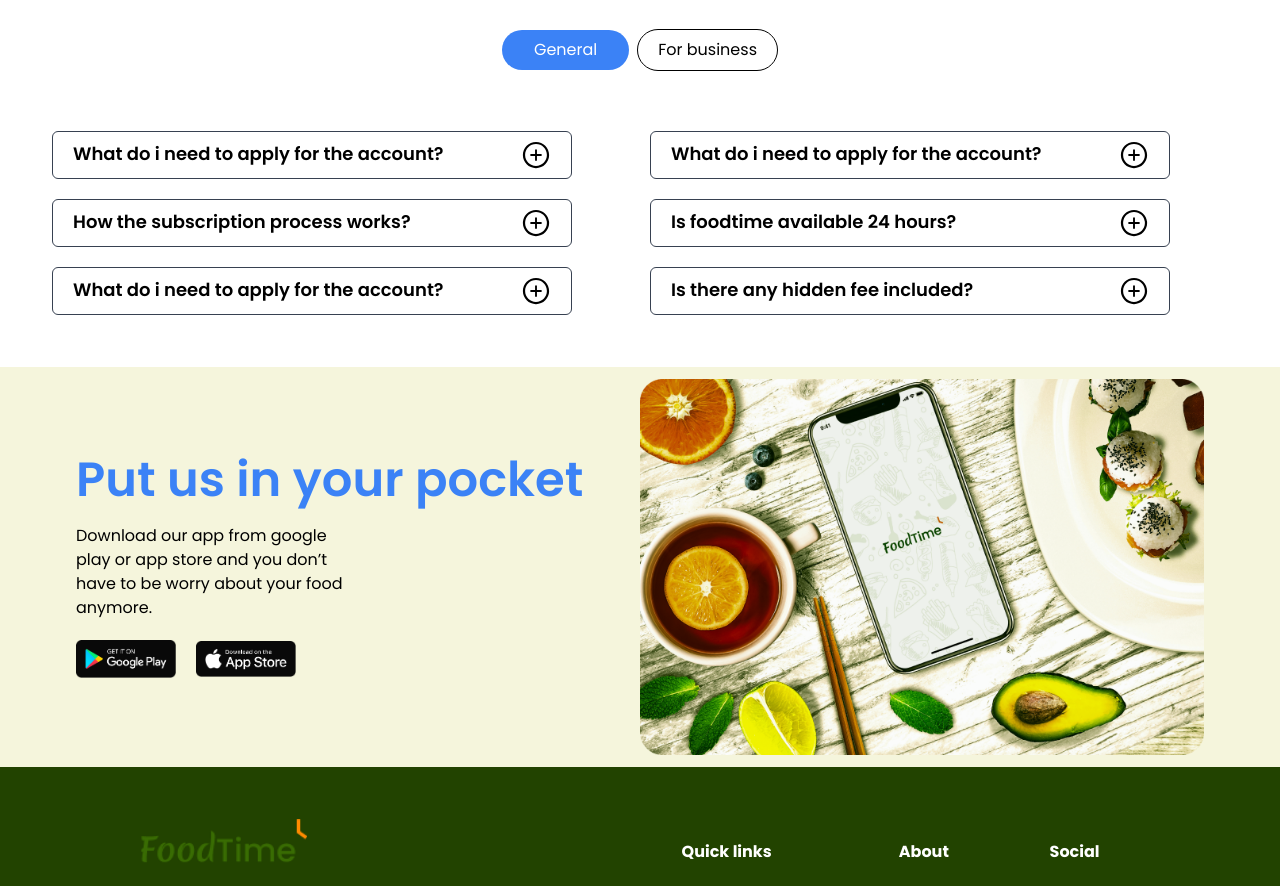
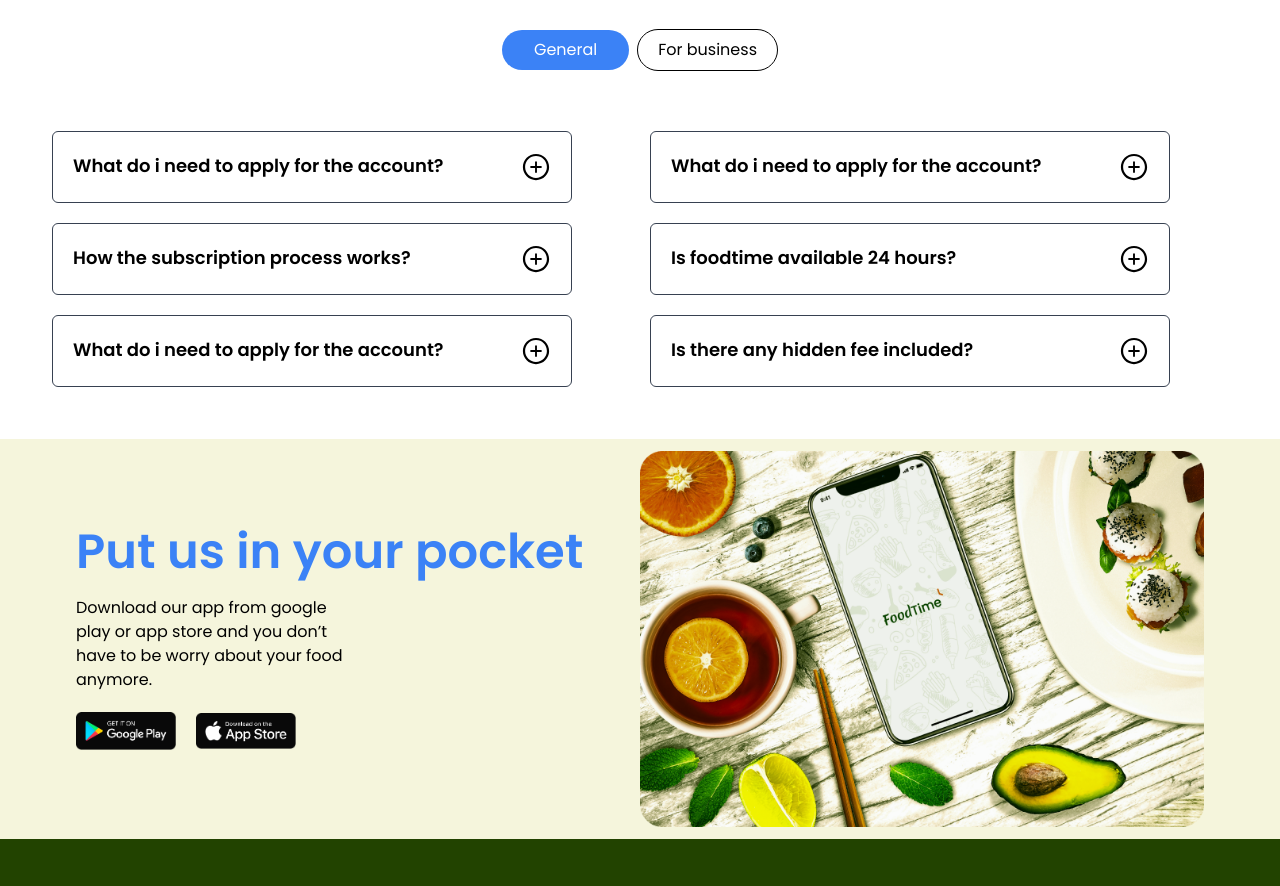
Before and after one commit to gaurabsap/foodtime-gb, a React (Vite) app: page / in a window 1280 px wide. Shown: the part 2320-3206 px from the top of the page. Built offline with nearby package versions, Linux system fonts and the light colour scheme; a web font is replaced by a local one.

Commit message:
update home.jsx

```diff
--- a/src/pages/Card.jsx
+++ b/src/pages/Card.jsx
@@ -7,8 +7,8 @@ const Card = ({ title }) => {
     setShow(!show);
   };
   return (
-    <div className="w-[70vw] lg:w-auto">
-      <div className="border border-gray-700 w-[100%] lg:w-[90%] py-2 px-5 flex flex-col gap-4 rounded-md">
+    <div className="w-[80vw] lg:w-auto">
+      <div className="border border-gray-700 w-full lg:w-[90%] py-5 px-5 flex flex-col gap-4 rounded-md">
         <div className="flex item-center justify-between w-full">
           <h1 className="font-semibold text-[14px] lg:text-[18px]">{title}</h1>
           <div onClick={Handletest1}>
```
